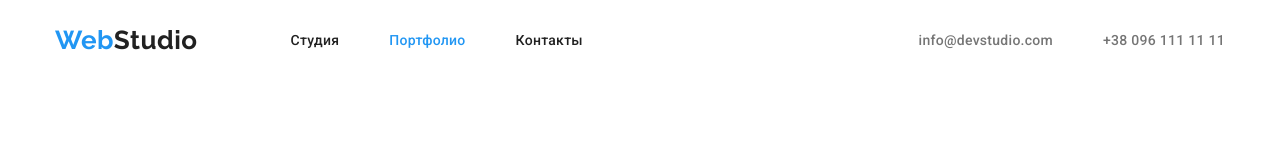
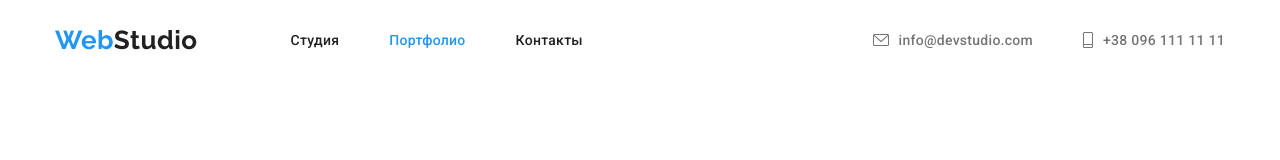
Before and after one commit to MarynaSavonenko/goithw4, a plain HTML site: page portfolio.html in a window 1280 px wide. Shown: the top 160 px of the page. Drawn offline with nearby package versions, Linux system fonts and the light colour scheme.

Commit message:
Update portfolio.html

```diff
--- a/portfolio.html
+++ b/portfolio.html
@@ -20,11 +20,22 @@
             <li class="item"> <a class="site-nav-item" href="">Контакты</a></li>
         </ul>
       </nav>
-        <ul class="contacts">
-            <li class="item"> <a href="mailto:info@devstudio.com" class="contacts-list-header">info@devstudio.com</a></li>
-            <li class="item"> <a href="tel:+30961111111" class="contacts-list-header">+38 096 111 11 11</a></li>
-        </ul>
-    </div>
+    </nav>
+    <ul class="contacts">
+        <li class="item">
+          <svg class="contacts__icon">
+            <use href="./sprite.svg#envelope"></use>
+          </svg>
+          <a href="mailto:info@devstudio.com" class="contacts-list-header">info@devstudio.com</a>
+        </li>
+        <li class="item">
+          <svg class="contacts__phone">
+            <use href="./sprite.svg#Vector"></use>
+          </svg>
+          <a href="tel:+30961111111" class="contacts-list-header">+38 096 111 11 11</a>
+        </li>
+    </ul>
+  </div>
     </header>
 
 
```
